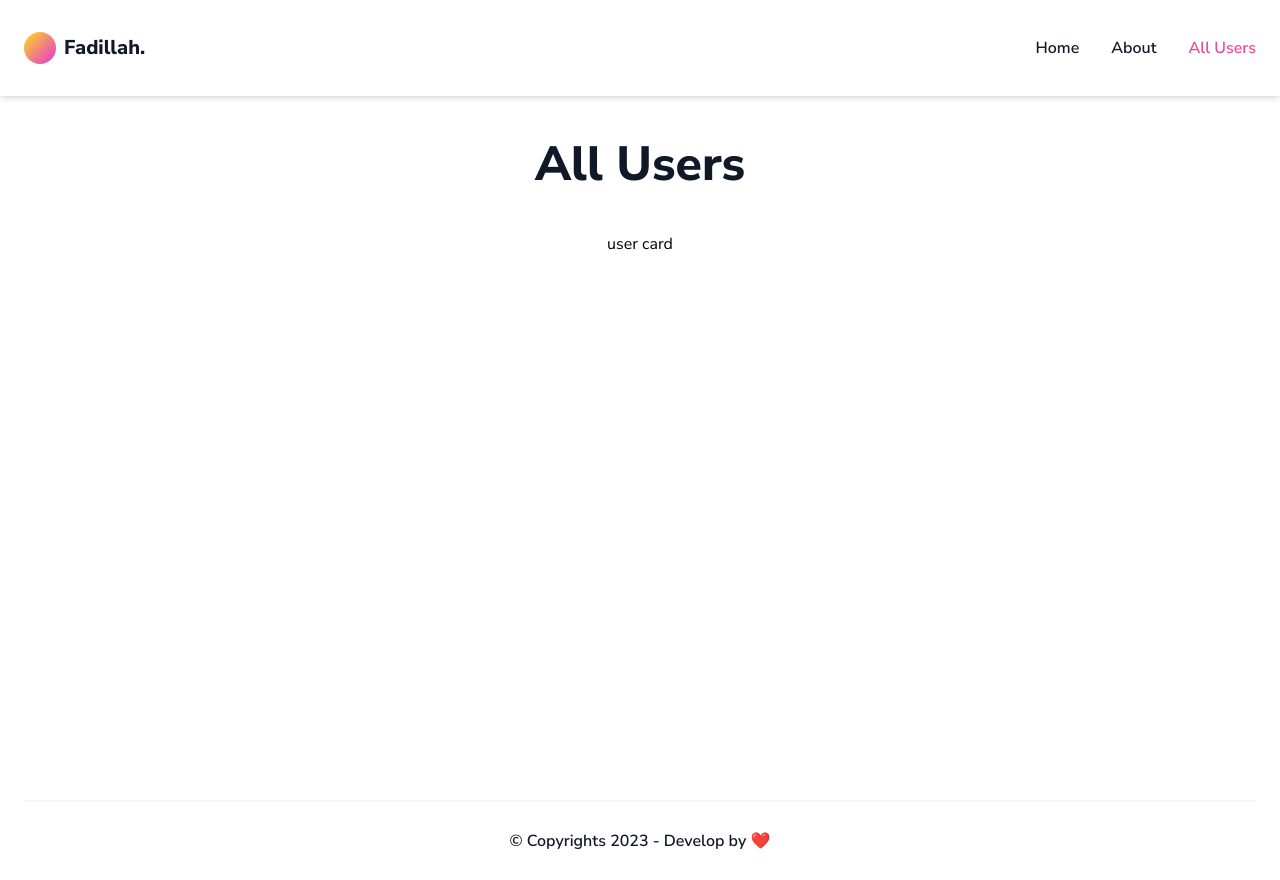
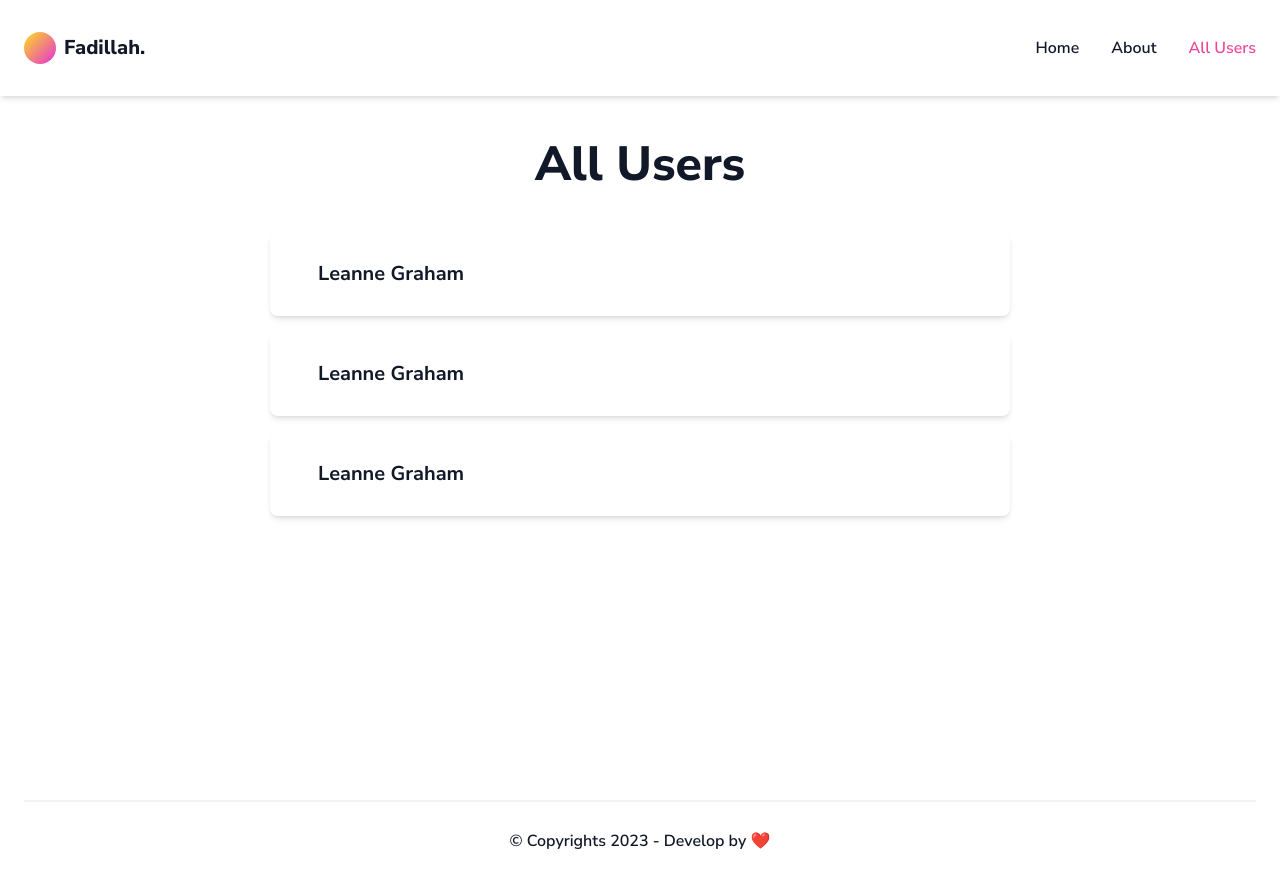
Before and after one commit to fajarfadillahh/fadillah-user-list, a Next.js app: page /users in a window 1280 px wide. Built offline with nearby package versions, Linux system fonts and the light colour scheme.

Commit message:
create: UsersCard parts - Users page

```diff
--- /dev/null
+++ b/components/Userspage/UsersCard.jsx
@@ -0,0 +1,11 @@
+export default function UsersCard() {
+  return (
+    <div className="group relative w-[740px] cursor-pointer overflow-hidden rounded-lg bg-white shadow-md">
+      <div className="absolute left-0 top-0 h-full w-0 bg-pink-500 transition-all duration-100 group-hover:w-[6px]" />
+
+      <div className="flex h-[84px] items-center px-12">
+        <h1 className="text-[20px] font-bold text-gray-900">Leanne Graham</h1>
+      </div>
+    </div>
+  );
+}
--- a/components/Userspage/UsersList.jsx
+++ b/components/Userspage/UsersList.jsx
@@ -1,11 +1,16 @@
+// import components
+import UsersCard from "./UsersCard";
+
 export default function UsersList() {
   return (
     <section className="pb-16 pt-32">
       <div className="container grid justify-center gap-8">
-        <h1 className="section-title text-[48px]">All Users</h1>
+        <h1 className="section-title text-center text-[48px]">All Users</h1>
 
         <div className="grid justify-center gap-4">
-          <div>user card</div>
+          <UsersCard />
+          <UsersCard />
+          <UsersCard />
         </div>
       </div>
     </section>
```
